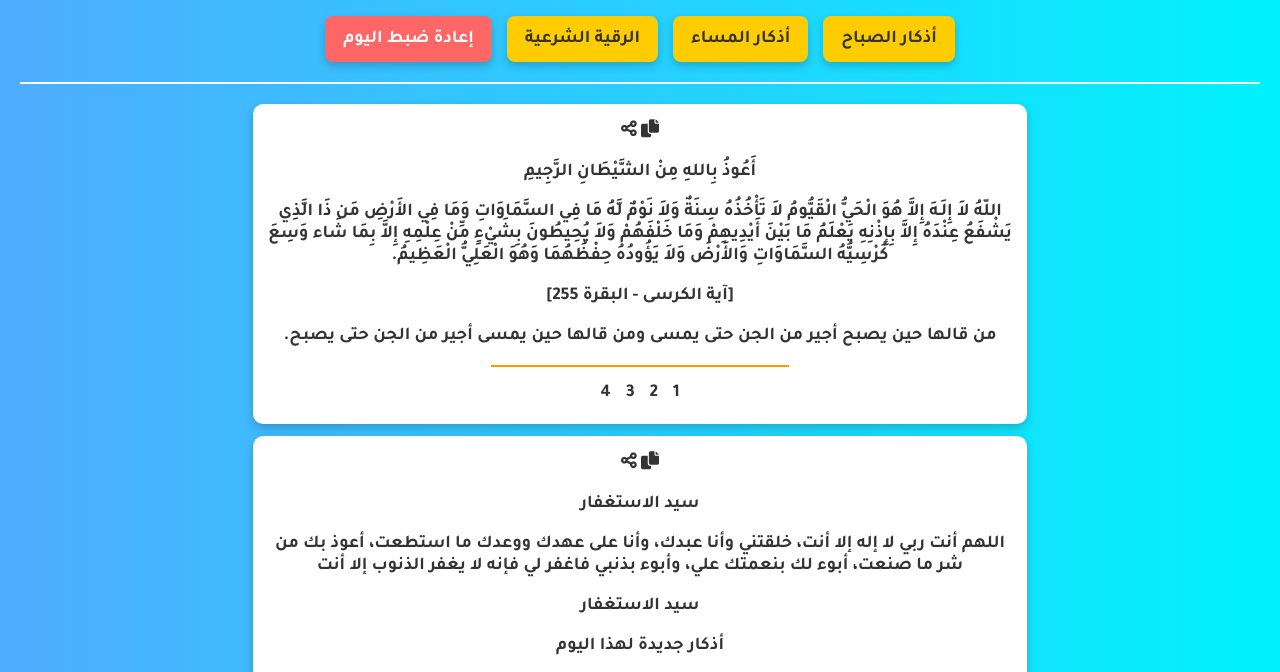
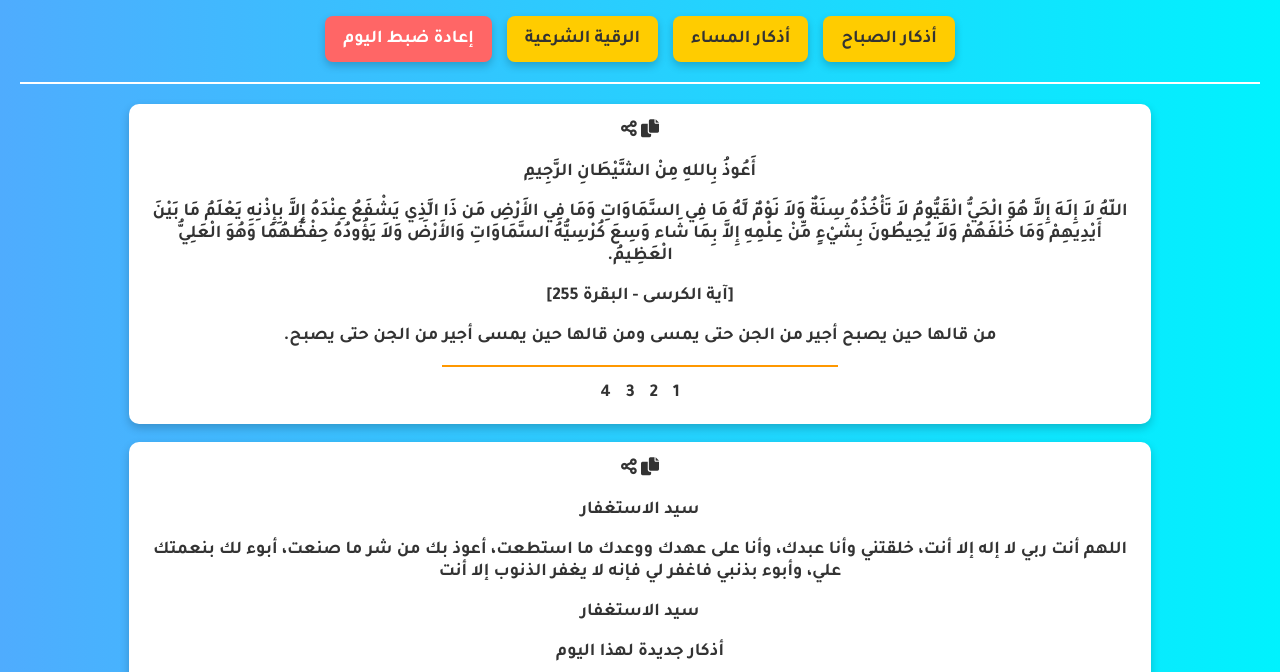
Before and after one commit to mohammadatia0/Athkar, a plain HTML site: page index.html in a window 1280 px wide. Both pictures are taken after a click on the element "أذكار الصباح". Shown: the part 81-753 px from the top of the page. Drawn offline with Linux system fonts and the light colour scheme.

Commit message:
Update style.css

```diff
--- a/style.css
+++ b/style.css
@@ -42,7 +42,7 @@ h1 { font-size: 28px; font-weight: bold; user-select: none; }
     display: flex;
     flex-direction: column;
     align-items: center;
-    gap: 12px;
+    gap: 18px;
     transition: transform 1s ease;
 }
 
@@ -51,7 +51,7 @@ h1 { font-size: 28px; font-weight: bold; user-select: none; }
     color: #333;
     padding: 15px;
     border-radius: 10px;
-    width: 60%;
+    width: 80%;
     text-align: center;
     position: relative;
     font-size: 18px;
```
